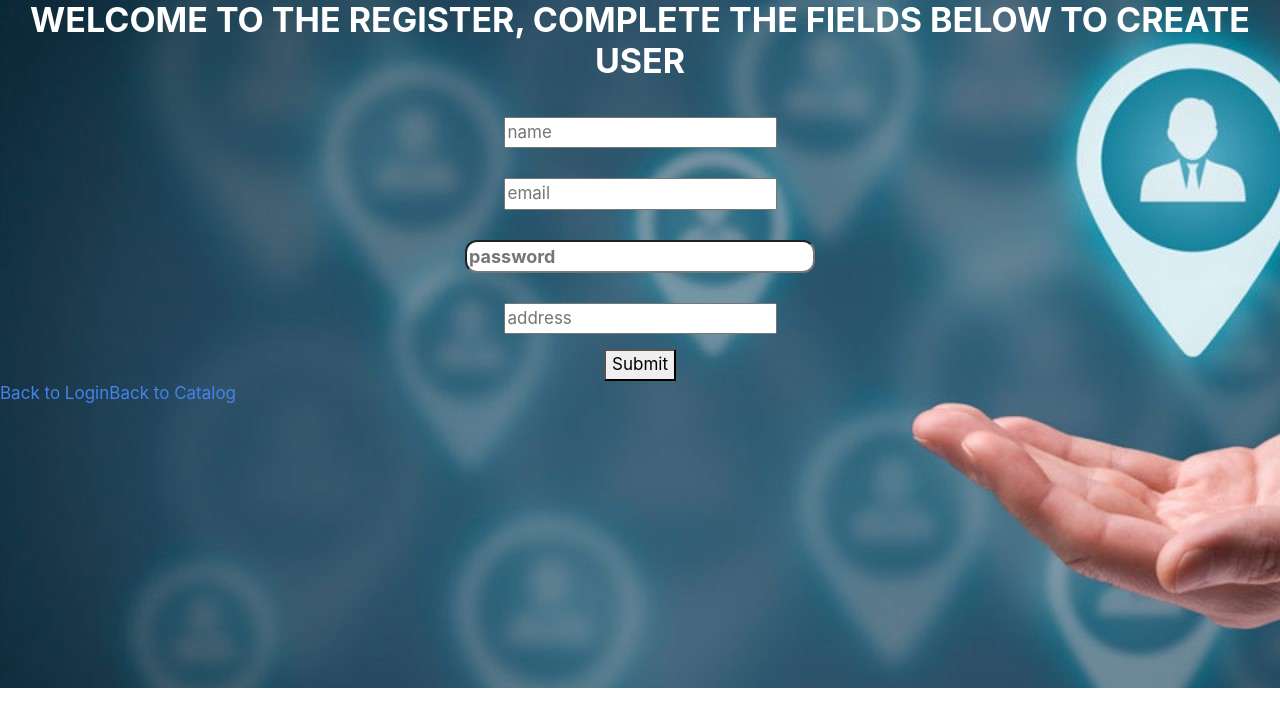
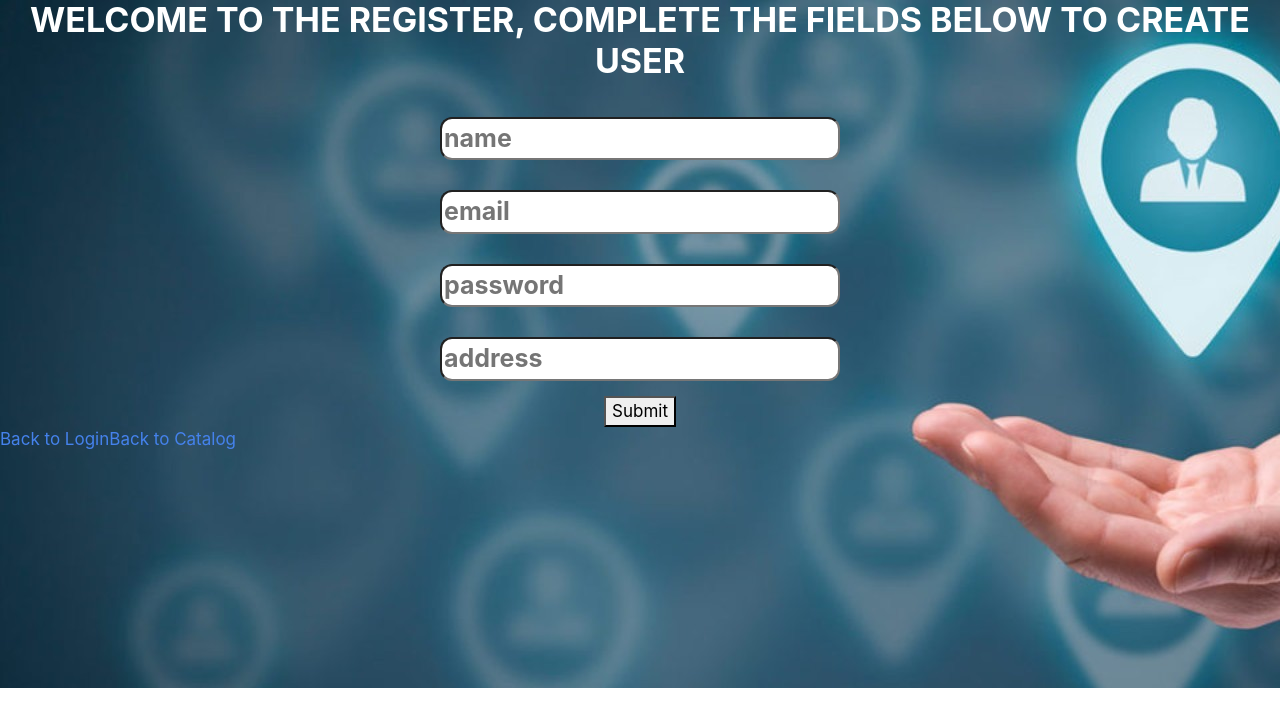
Before and after one commit to Facundo1/mcga-ShopCart-FrontEnd, a React (Create React App) app: page /register in a window 1280 px wide. Shown: the top 726 px of the page. Built offline with nearby package versions, Linux system fonts and the light colour scheme.

Commit message:
Input form register

```diff
--- a/src/styles/register.css
+++ b/src/styles/register.css
@@ -7,3 +7,35 @@ h2 {
     text-align: center;
     color: white;
 }
+
+#inputUser {
+    margin: 5px;
+    width: 400px;
+    font-weight: bolder;
+    font-size: 25px;
+    border-radius: 12px;
+}
+
+#inputEmail {
+    margin: 5px;
+    width: 400px;
+    font-size: 25px;
+    border-radius: 12px;
+    font-weight: bolder;
+}
+
+#inputPassword {
+    margin: 5px;
+    width: 400px;
+    font-size: 25px;
+    border-radius: 12px;
+    font-weight: bolder;
+}
+
+#inputAddress {
+    margin: 5px;
+    width: 400px;
+    font-size: 25px;
+    border-radius: 12px;
+    font-weight: bolder;
+}
```
